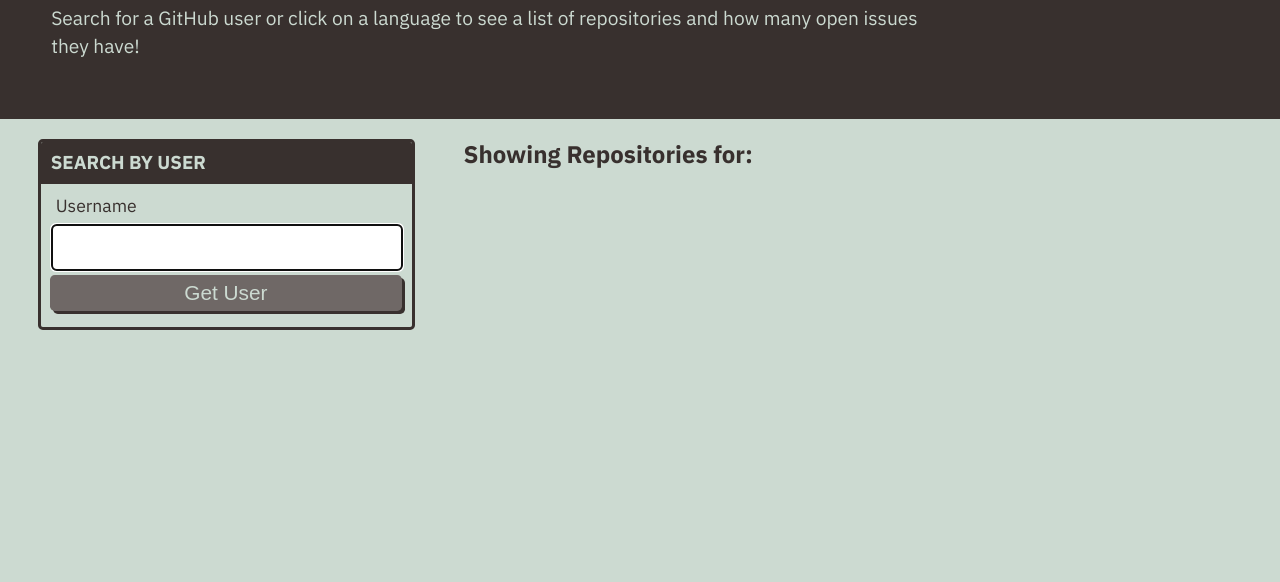
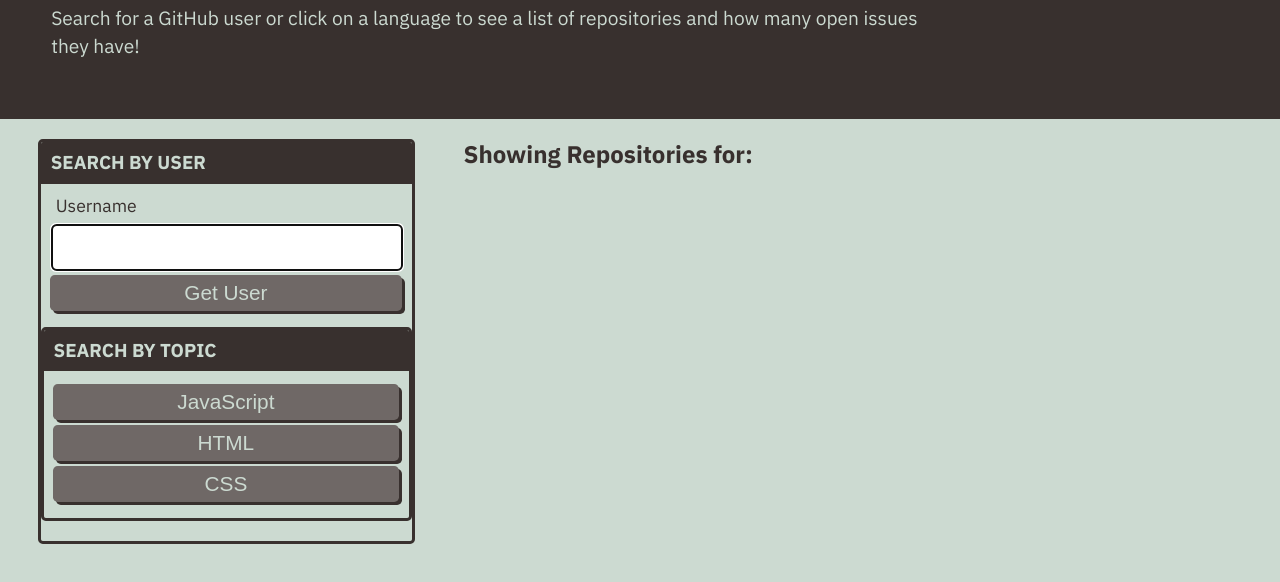
Before and after one commit to javarrisb/git-it-done, a plain HTML site: page module-6-starter/index.html in a window 1280 px wide. Shown: the part 114-696 px from the top of the page. Drawn offline with Linux system fonts and the light colour scheme.

Commit message:
Added language buttons to index.html

```diff
--- a/module-6-starter/index.html
+++ b/module-6-starter/index.html
@@ -28,6 +28,15 @@
           <input name="username" id="username" type="text" autofocus="true" class="form-input" />
           <button type="submit" class="btn">Get User</button>
         </form>
+        <div class="card">
+          <h3 class="card-header text-uppercase">Search By Topic</h3>
+          <div class="card-body" id="language-buttons">
+            <button class="btn" data-language="javascript">JavaScript</button>
+            <button class="btn" data-language="html">HTML</button>
+            <button class="btn" data-language="css">CSS</button>
+          </div>
+
+        </div>
       </div>
     </div>
 
```
